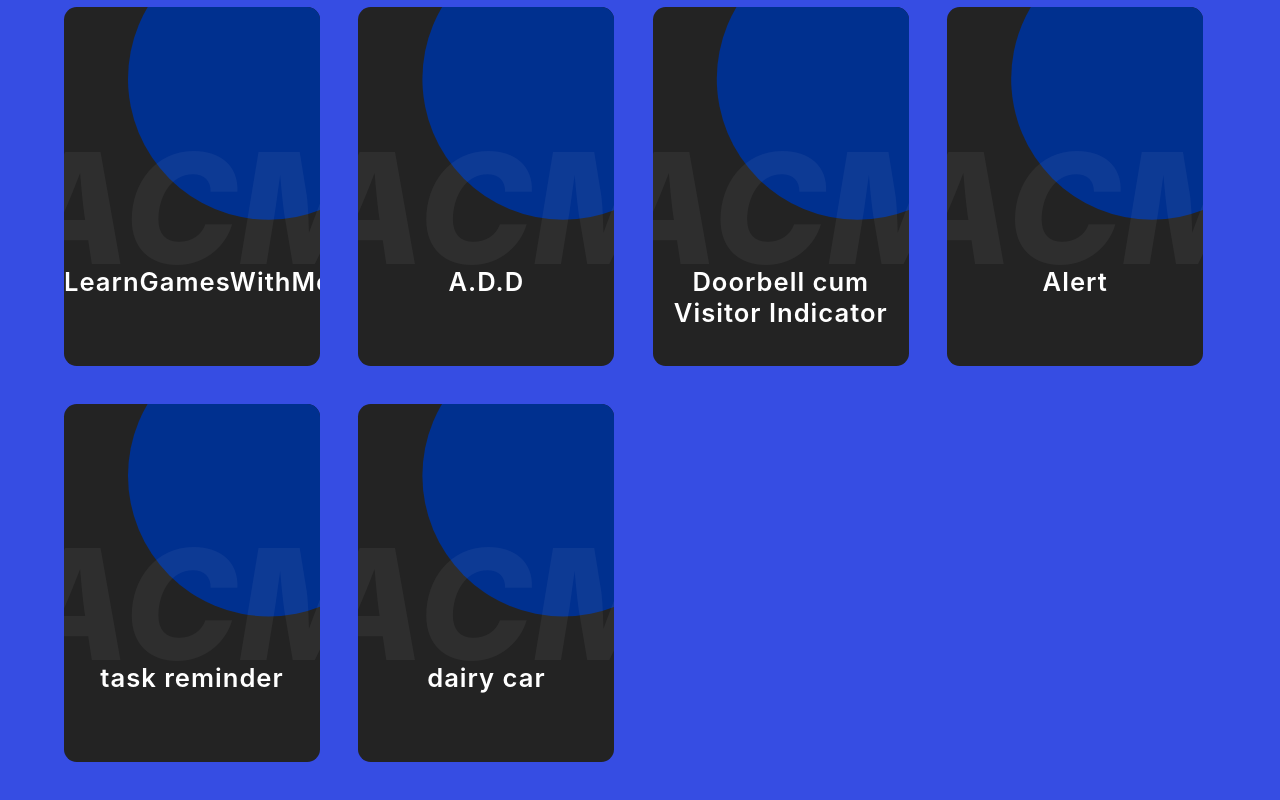
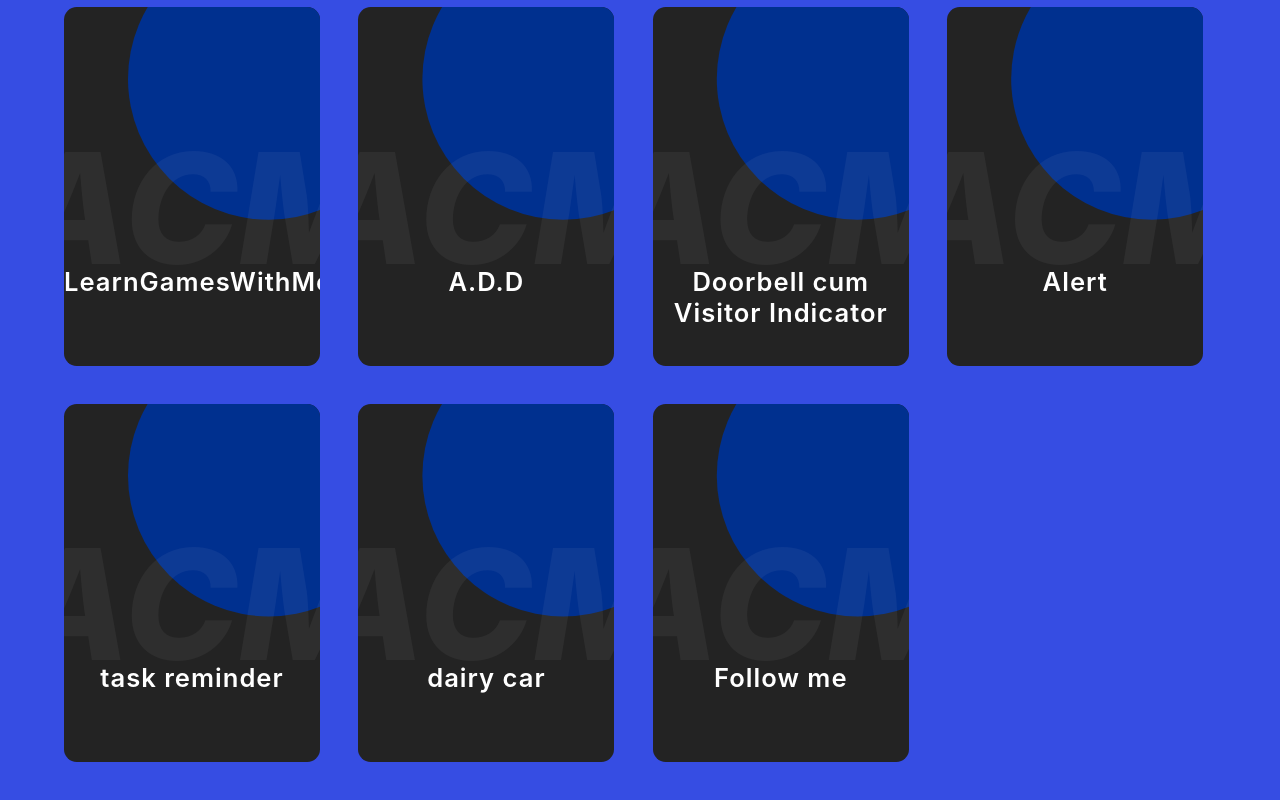
Before and after one commit to ACM-JUIT/Project-Ideas, a React (Create React App) app: page / in a window 1280 px wide. Shown: the part 1944-2744 px from the top of the page. Built offline with nearby package versions, Linux system fonts and the light colour scheme.

Commit message:
added new project

```diff
--- a/src/data.js
+++ b/src/data.js
@@ -87,4 +87,8 @@ export const projectsData = [
       projectName: "dairy car",
       techStack: "Distribute milk through IOT",
     },
+    {
+      projectName: "Follow me",
+      techStack: "An app that connects your vehicle to mobile phones of your family members to keep a track on you for your safety or in case someone is missing",
+    },
 ];
```
